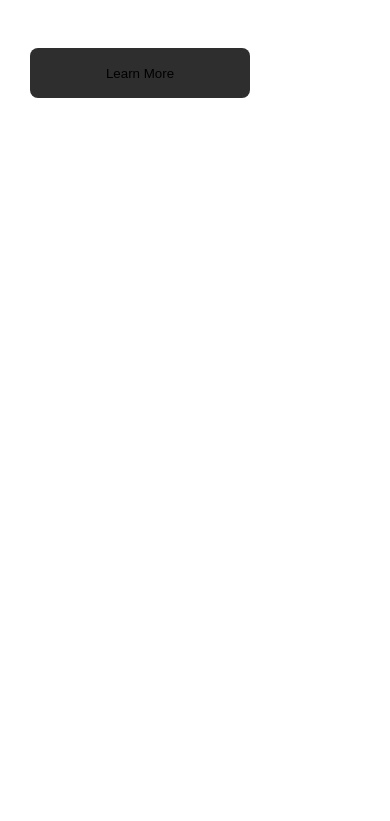
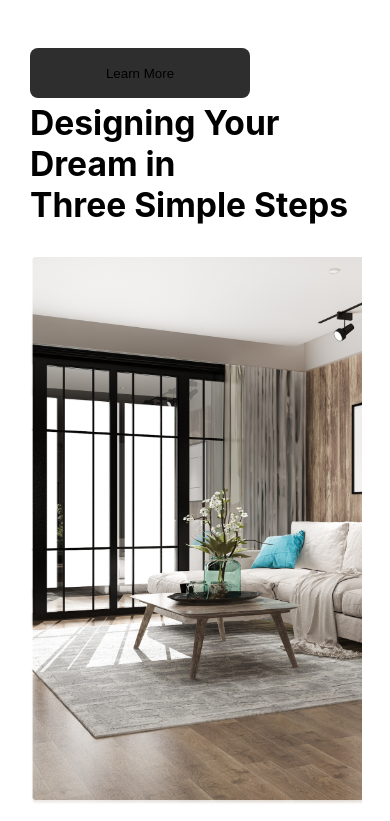
Before and after one commit to Th3-D5-482/VivaDecor-Project-TreeHog, a React (Vite) app: page / in a window 390 px wide. Shown: the part 2283-3104 px from the top of the page. Before the commit the page ends 2381 px from the top, so only its background shows below. Built offline with nearby package versions, Linux system fonts and the light colour scheme.

Commit message:
Th3_D5_482

```diff
--- a/src/components/ProcessSection.css
+++ b/src/components/ProcessSection.css
@@ -75,8 +75,32 @@
     height: 670px;
     background: url('../assets/maskGroup1.png') no-repeat 100% 100%;
 }
+.group31 .maskGroup1Img {
+    display: none;
+}
 @media(max-width: 768px) {
     .processSection {
+        margin-top: 500px;
+        display: flex;
+        flex-direction: column;
+        height: 1320px;
+    }
+    .processSection .maskGroup1Img {
         display: none;
     }
+    .group31 .maskGroup1Img {
+        display: block;
+        width: 85%;
+        height: 548px;
+        background: url('../assets/maskGroup1.png') no-repeat;
+        background-size: cover;
+        position: absolute;
+        top: 2540px;
+    }
+    .group31 h1 {
+       font-size: 2.1rem;
+    }
+    .group31 .group31Sec1 {
+        margin-top: 620px;
+    }
 }
--- a/src/components/ProcessSection.jsx
+++ b/src/components/ProcessSection.jsx
@@ -7,6 +7,7 @@ function ProcessSection() {
                     <h1>Designing Your Dream in
                     <p/>Three Simple Steps
                     </h1>
+                    <div className ="maskGroup1Img"></div>
                     <div className ="group31Sec1">
                         <div className ="group31Part1">
                             <div className ="group25"></div>
```
Also changed, not shown: 1 other file (tests, documents, lock files or other folders).
